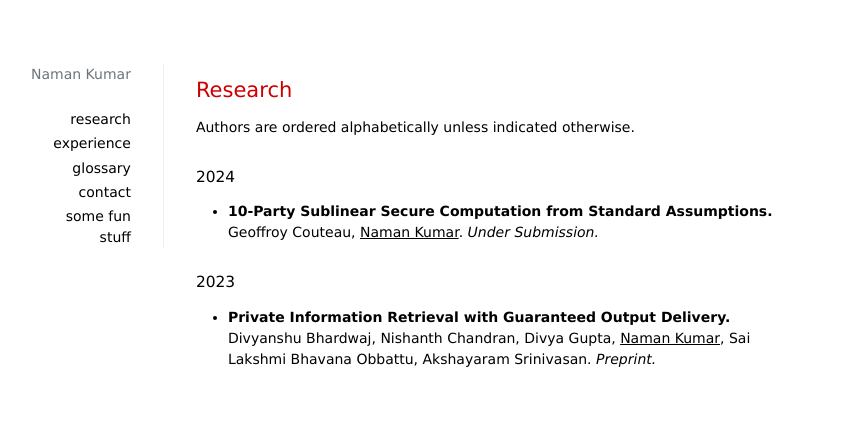
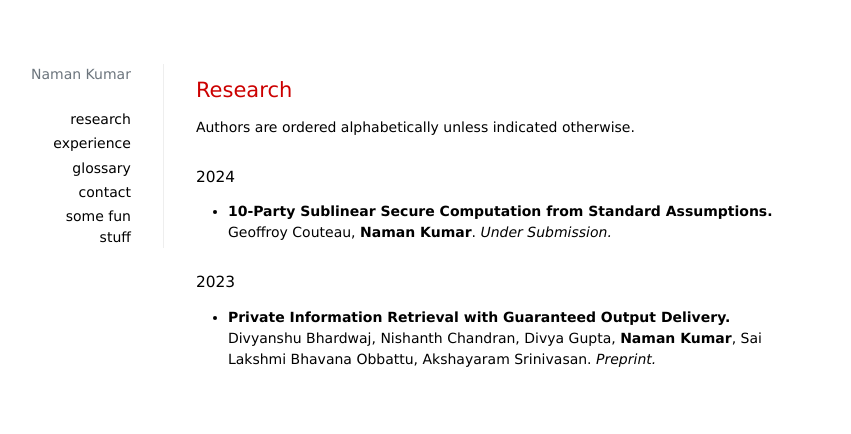
Before and after one commit to matcauthon49/matcauthon49.github.io, a Jekyll site: the page built from _pages/research.md, in a window 1280 px wide. Shown: the top 434 px of the page, without its empty margins (33-884 px from the left). Built offline with Jekyll 4.4.1, drawn with Linux system fonts in a browser that asks for light colours; nearby versions of some CDN libraries; a style sheet for code colours, icons or effects is not loaded.

```diff
--- a/_pages/research.md
+++ b/_pages/research.md
@@ -9,9 +9,9 @@ Authors are ordered alphabetically unless indicated otherwise.
 #### 2024
 
 + **10-Party Sublinear Secure Computation from Standard Assumptions.**
-    Geoffroy Couteau, <u>Naman Kumar</u>. <em>Under Submission.</em>
+    Geoffroy Couteau, **Naman Kumar**. <em>Under Submission.</em>
 
 #### 2023
 
 + **Private Information Retrieval with Guaranteed Output Delivery.**
-    Divyanshu Bhardwaj, Nishanth Chandran, Divya Gupta, <u>Naman Kumar</u>, Sai Lakshmi Bhavana Obbattu, Akshayaram Srinivasan. <em>Preprint.</em>
+    Divyanshu Bhardwaj, Nishanth Chandran, Divya Gupta, **Naman Kumar**, Sai Lakshmi Bhavana Obbattu, Akshayaram Srinivasan. <em>Preprint.</em>
```
